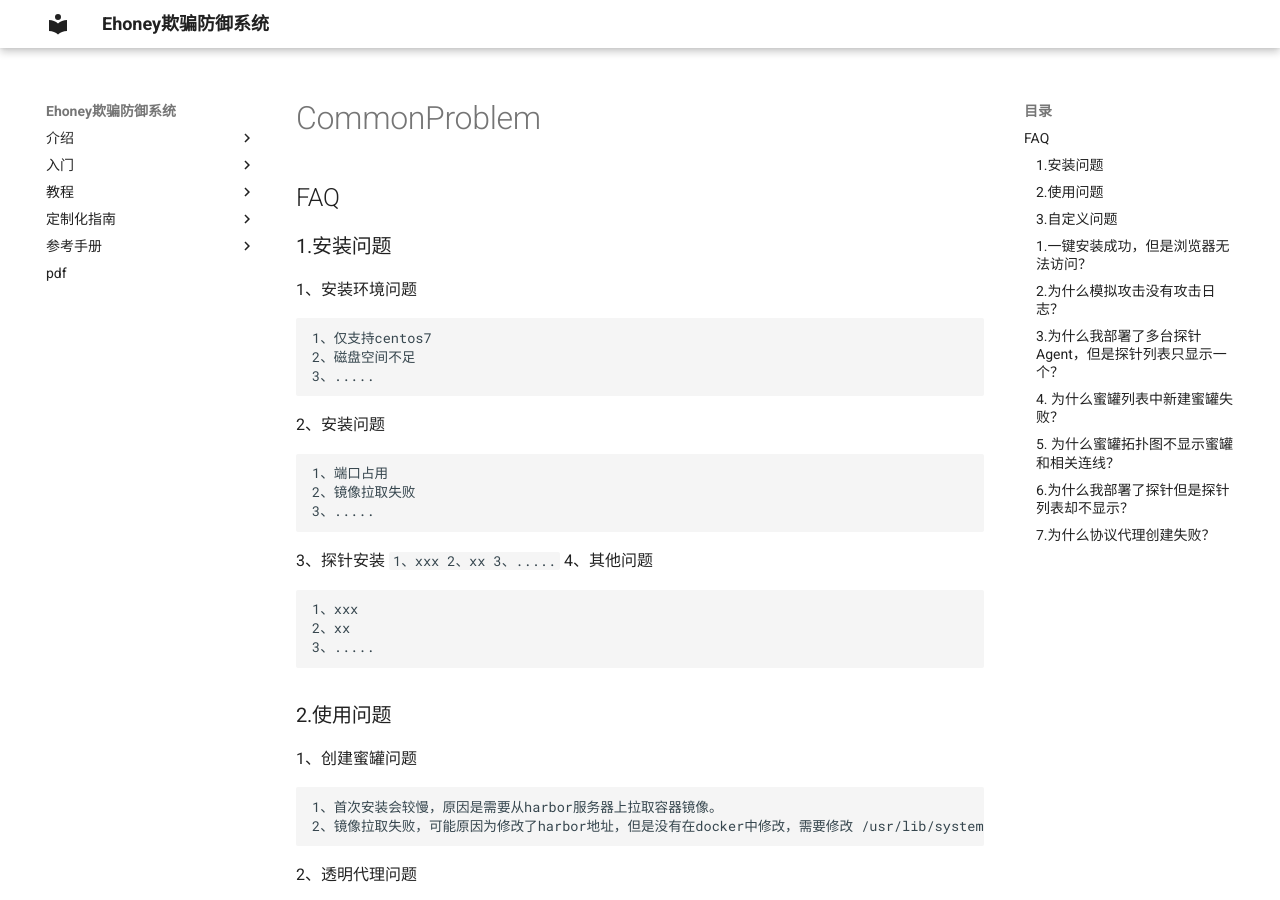
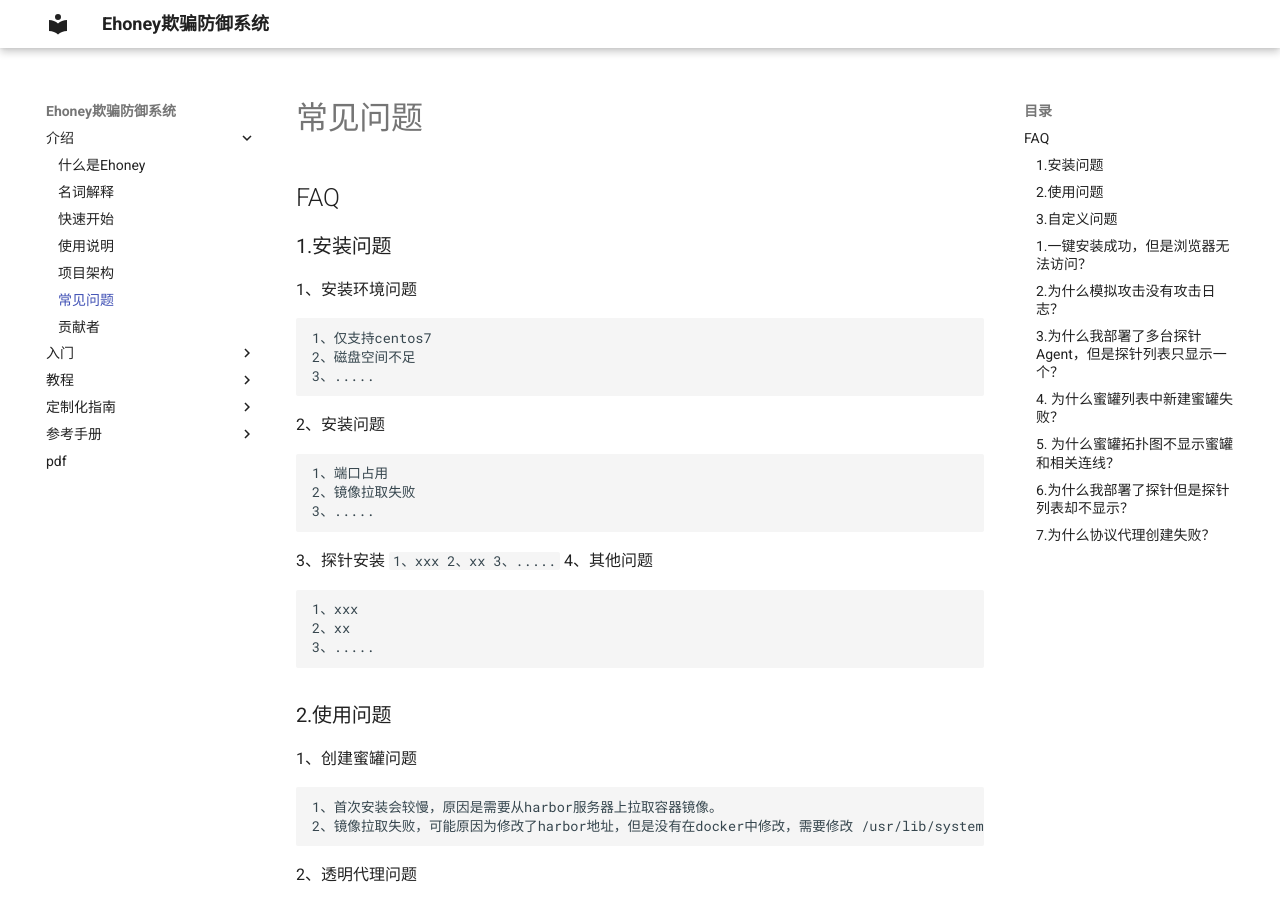
Before and after one commit to seccome/Ehoney, an MkDocs documentation site: the page built from doc/Introduction/CommonProblem.md, in a window 1280 px wide and 900 px high. Built offline with MkDocs 1.6.1 and Material for MkDocs 9.7.7, drawn with Linux system fonts in a browser that asks for light colours; part of the change alters nothing that is shown.

Commit message:
mkdocs modify

```diff
--- a/mkdocs.yml
+++ b/mkdocs.yml
@@ -1,7 +1,7 @@
 # Project information
 site_name: Ehoney欺骗防御系统
-site_description:
-site_author:
+site_description: www.seccome.com
+site_author: licheng
 docs_dir: doc/
 
 # Configuration
@@ -20,33 +20,33 @@ theme:
 nav:
 
   - 介绍:
-    - 什么是Ehoney: doc/Introduction/WEhoney.md
-    - 名词解释: doc/Introduction/Glossary.md
-    - 快速开始: doc/Introduction/QuickStart.md
-    - 使用说明: doc/Introduction/Description.md
-    - 项目架构: doc/Introduction/Architecture.md
-    - 常见问题: doc/Introduction/CommonProblem.md
-    - 贡献者: doc/Introduction/Contributor.md
+    - 什么是Ehoney: Introduction/WEhoney.md
+    - 名词解释: Introduction/Glossary.md
+    - 快速开始: Introduction/QuickStart.md
+    - 使用说明: Introduction/Description.md
+    - 项目架构: Introduction/Architecture.md
+    - 常见问题: Introduction/CommonProblem.md
+    - 贡献者: Introduction/Contributor.md
   - 入门:
-    - 生产安装: doc/GetStart/ProductionSafety.md
-    - 模拟攻击: doc/GetStart/SimulatedAttack.md
-    - 社区参与: doc/GetStart/Community.md
+    - 生产安装: GetStart/ProductionSafety.md
+    - 模拟攻击: GetStart/SimulatedAttack.md
+    - 社区参与: GetStart/Community.md
   - 教程:
-    - 构建密网: doc/Tutorials/HoneyNet.md
-    - 诱饵: doc/Tutorials/HoneyBait.md
-    - 密签: doc/Tutorials/HoneyPot.md
-    - 伪装代理: doc/Tutorials/CamouflageAgent.md
-    - 协议代理: doc/Tutorials/AgreementAgency.md
-    - 云原生支持: doc/Tutorials/CloudNativeSupport.md
-    - 探针Agent:  doc/Tutorials/ProbeAgent.md
-    - 样本捕获与告警: doc/Tutorials/SampleCaptureAndAlert.md
+    - 构建密网: Tutorials/HoneyNet.md
+    - 诱饵: Tutorials/HoneyBait.md
+    - 密签: Tutorials/HoneyPot.md
+    - 伪装代理: Tutorials/CamouflageAgent.md
+    - 协议代理: Tutorials/AgreementAgency.md
+    - 云原生支持: Tutorials/CloudNativeSupport.md
+    - 探针Agent:  Tutorials/ProbeAgent.md
+    - 样本捕获与告警: Tutorials/SampleCaptureAndAlert.md
   - 定制化指南:
-    - 协议代理自定义: doc/CustomizedGuide/ProtocolAgent.md
-    - 容器自定义: doc/CustomizedGuide/Docker.md
-    - 自定义harbo:  doc/CustomizedGuide/Harbo.md
+    - 协议代理自定义: CustomizedGuide/ProtocolAgent.md
+    - 容器自定义: CustomizedGuide/Docker.md
+    - 自定义harbo:  CustomizedGuide/Harbo.md
   - 参考手册:
-    - 1.0版本: doc/ReferenceBook/Version1.0.md
-    - 测试用例v1.0: doc/ReferenceBook/TestCase1.0.md
+    - 1.0版本: ReferenceBook/Version1.0.md
+    - 测试用例v1.0: ReferenceBook/TestCase1.0.md
   - pdf: pdf/Ehoney.pdf
 
 markdown_extensions:
```
